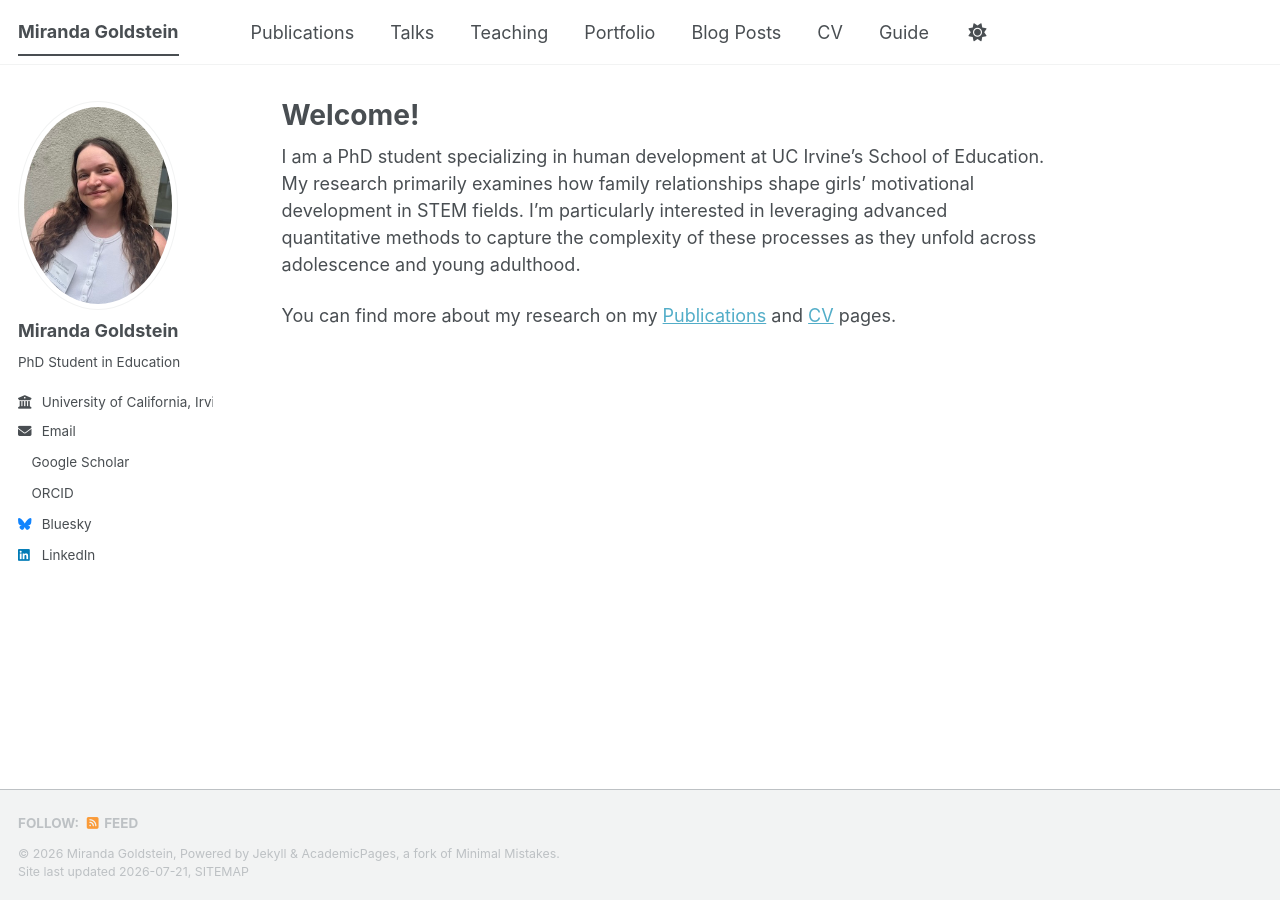
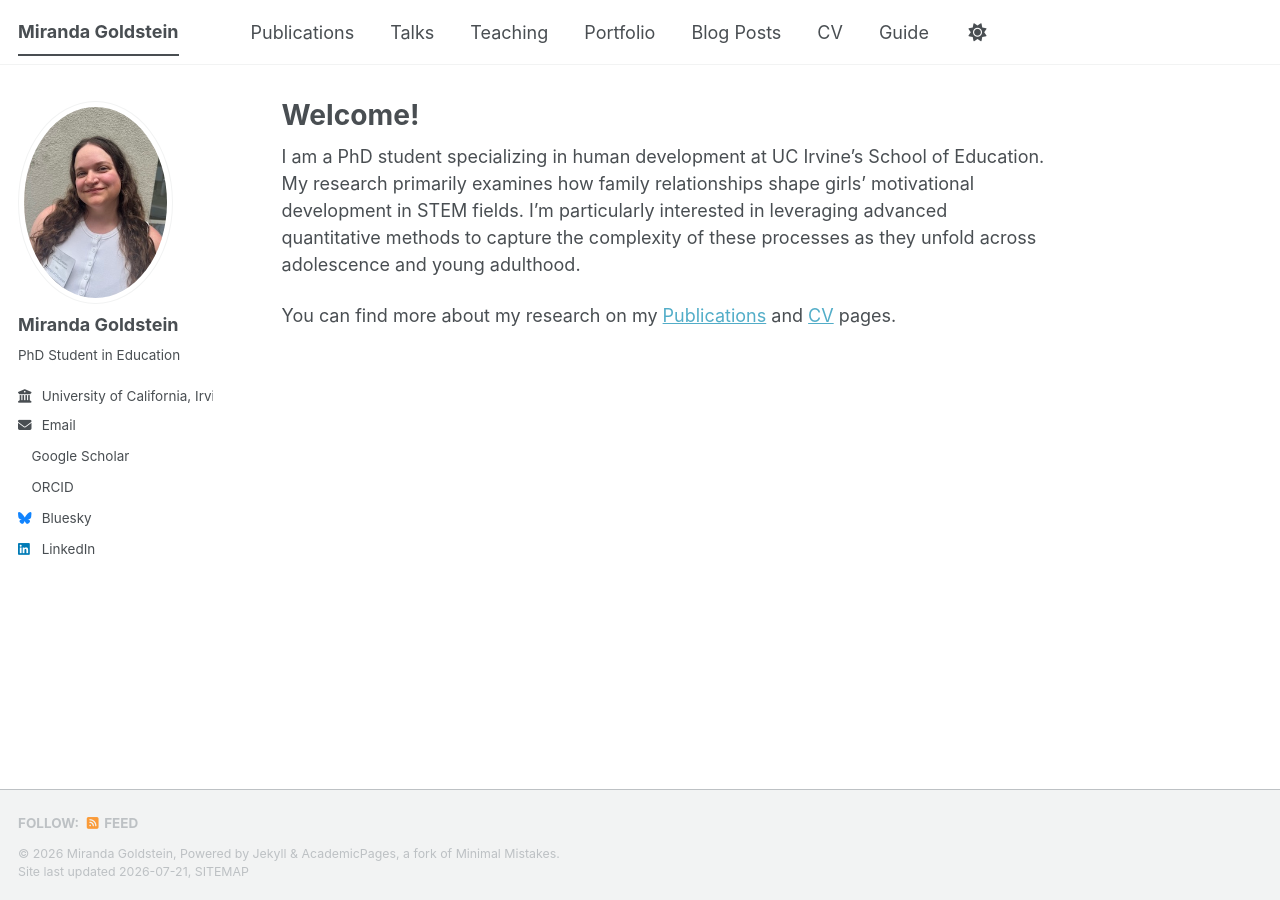
Before and after one commit to mirandagoldstein/mirandagoldstein.github.io, a Jekyll site: the page built from _pages/about.md, in a window 1280 px wide. Built offline with Jekyll 4.4.1, drawn with Linux system fonts in a browser that asks for light colours; a style sheet for code colours, icons or effects is not loaded.

Commit message:
Update _sidebar.scss

```diff
--- a/_sass/layout/_sidebar.scss
+++ b/_sass/layout/_sidebar.scss
@@ -154,7 +154,7 @@
   }
 
   img {
-    max-width: 160px;
+    max-width: 155px;
     border-radius: 50%;
 
     @include breakpoint($large) {
```
